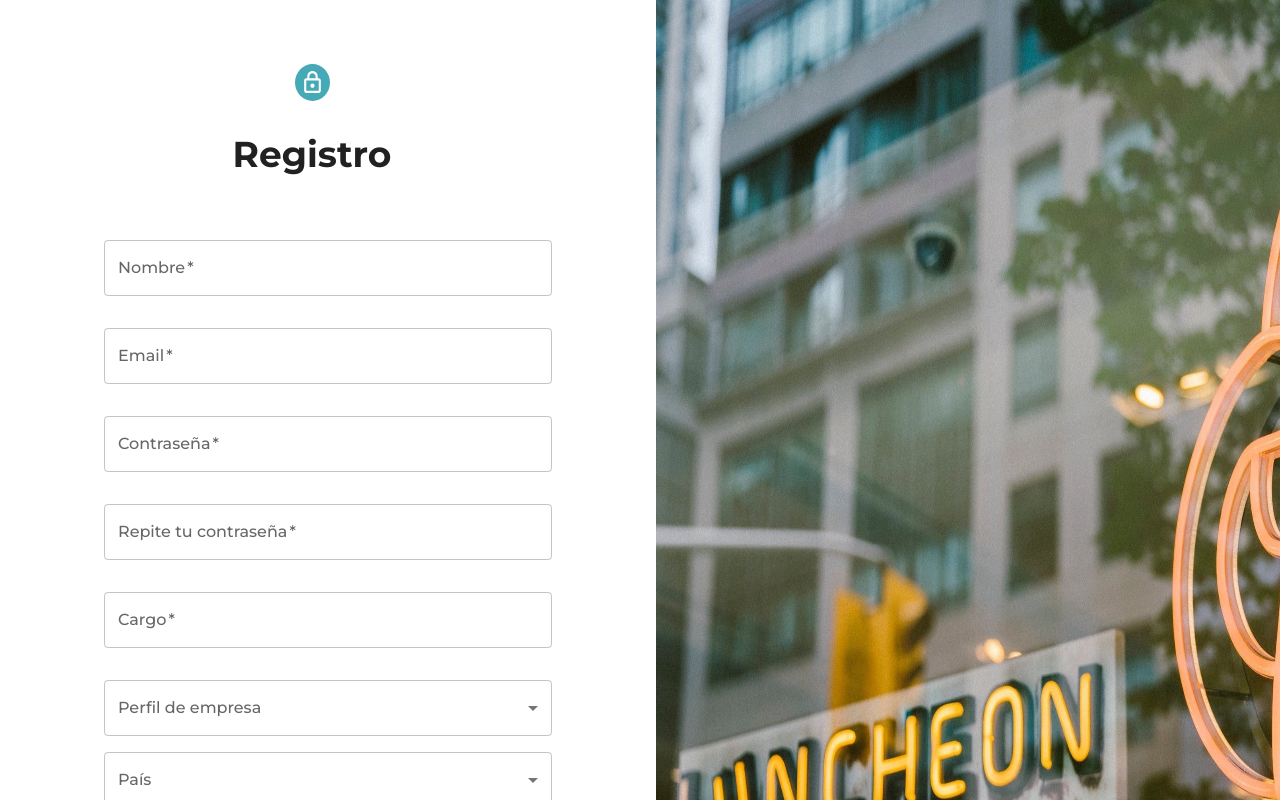
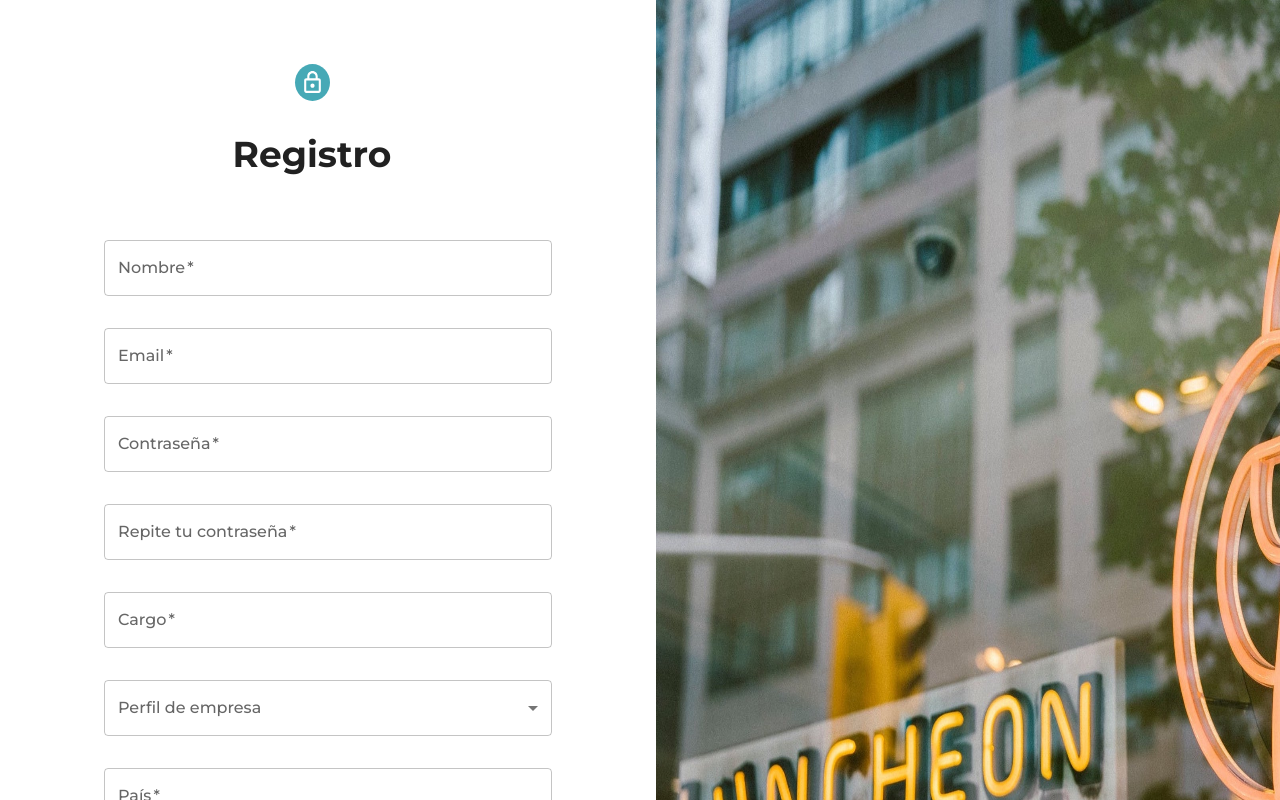
Before and after one commit to octocodevs/jointure-frontend, a Next.js app: page /admin/register in a window 1280 px wide. Shown: the top 800 px of the page. Built offline with nearby package versions, Linux system fonts and the light colour scheme.

Commit message:
newProfile axios variable added

```diff
--- a/services/axios.js
+++ b/services/axios.js
@@ -112,3 +112,13 @@ export const deleteCollaboration = async (collaborationId, authToken) => {
         throw error.response.data;
     }
 };
+
+
+export const newProfile = async () => {
+    try {
+        const response = await axios.post(`api/profile`)
+        return response.data;
+    } catch (error) {
+        throw error.response.data;
+    }
+};
--- a/src/app/components/RegisterForm/NewRegisterForm.jsx
+++ b/src/app/components/RegisterForm/NewRegisterForm.jsx
@@ -34,20 +34,18 @@ export default function Form() {
 
     const handleNameChange = (event) => {
         setNameValue(event.target.value);
-        console.log("Name:", event.target.value);
     };
 
     const handleEmailChange = (event) => {
         setEmailValue(event.target.value);
-        console.log("Email:", event.target.value);
     };
 
     const handlePasswordChange = (event) => {
         const value = event.target.value;
         setPasswordValue(value);
 
-        if (value.length < 6) {
-            setPasswordError('La contraseña debe tener al menos 6 caracteres');
+        if (value.length < 8) {
+            setPasswordError('La contraseña debe tener al menos 8 caracteres');
         } else {
             setPasswordError('');
         }
@@ -223,22 +221,19 @@ export default function Form() {
                         }}
 
                     />
-                    <BasicSelect
+                    <TextField
+                        sx={{
+                            margin: '1rem',
+                        }}
                         id="country"
                         label="País"
+                        variant="outlined"
+                        color="primary"
+                        fullWidth
+                        required
+                        onChange={setCountry}
                         value={country}
-                        onChange={setCountry}
-                        options={[
-                            { value: 'España', label: 'España' },
-                            { value: 'Francia', label: 'Francia' },
-                            { value: 'Italia', label: 'Italia' },
-                        ]}
-                        sx={{
-                            '& .MuiInputLabel-root': { color: 'red' },
-                            '& .MuiSelect-root': { backgroundColor: 'lightblue' },
-                        }}
                     />
-
                     <TextField
                         sx={{
                             margin: '1rem',
```
